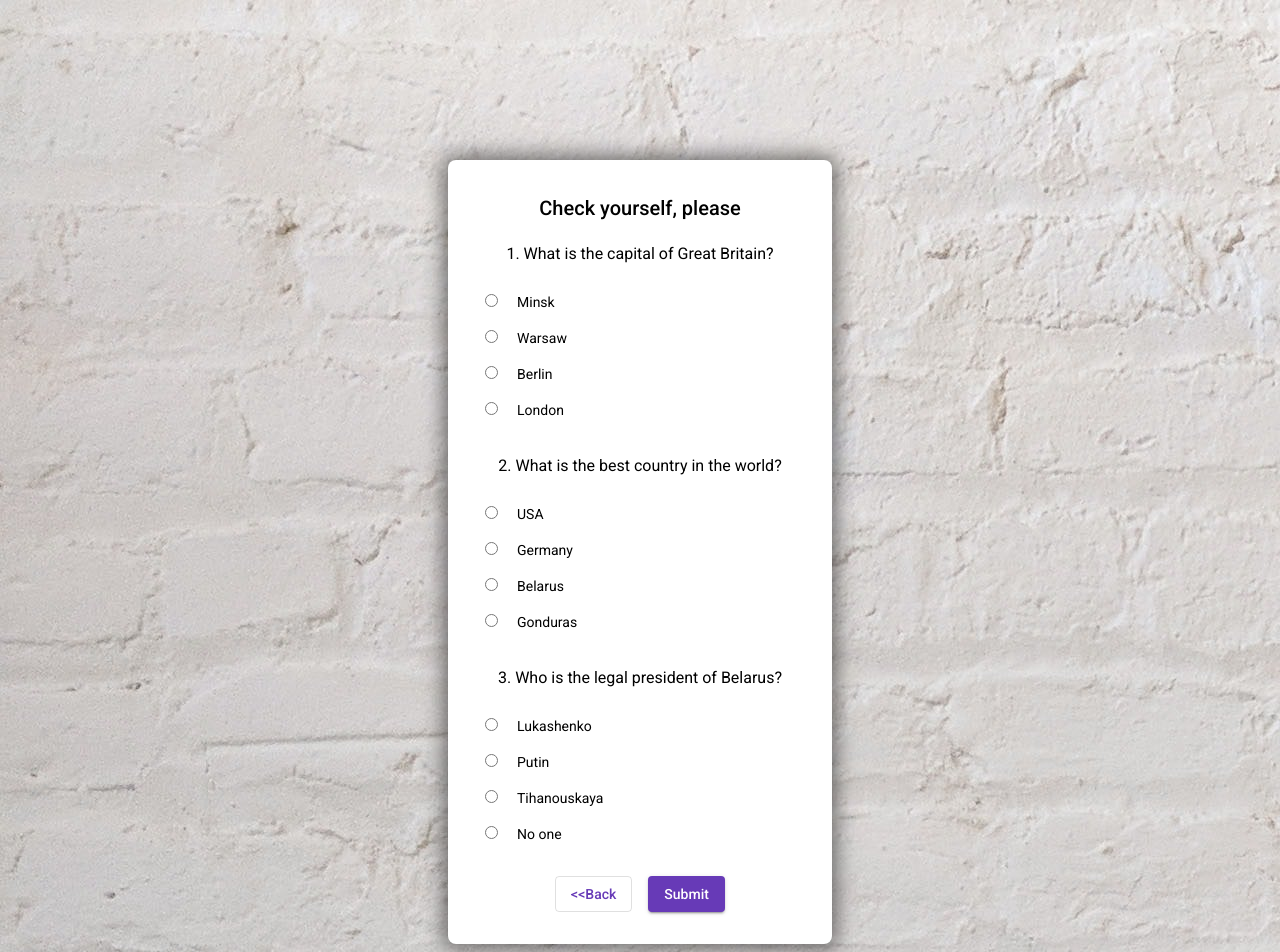
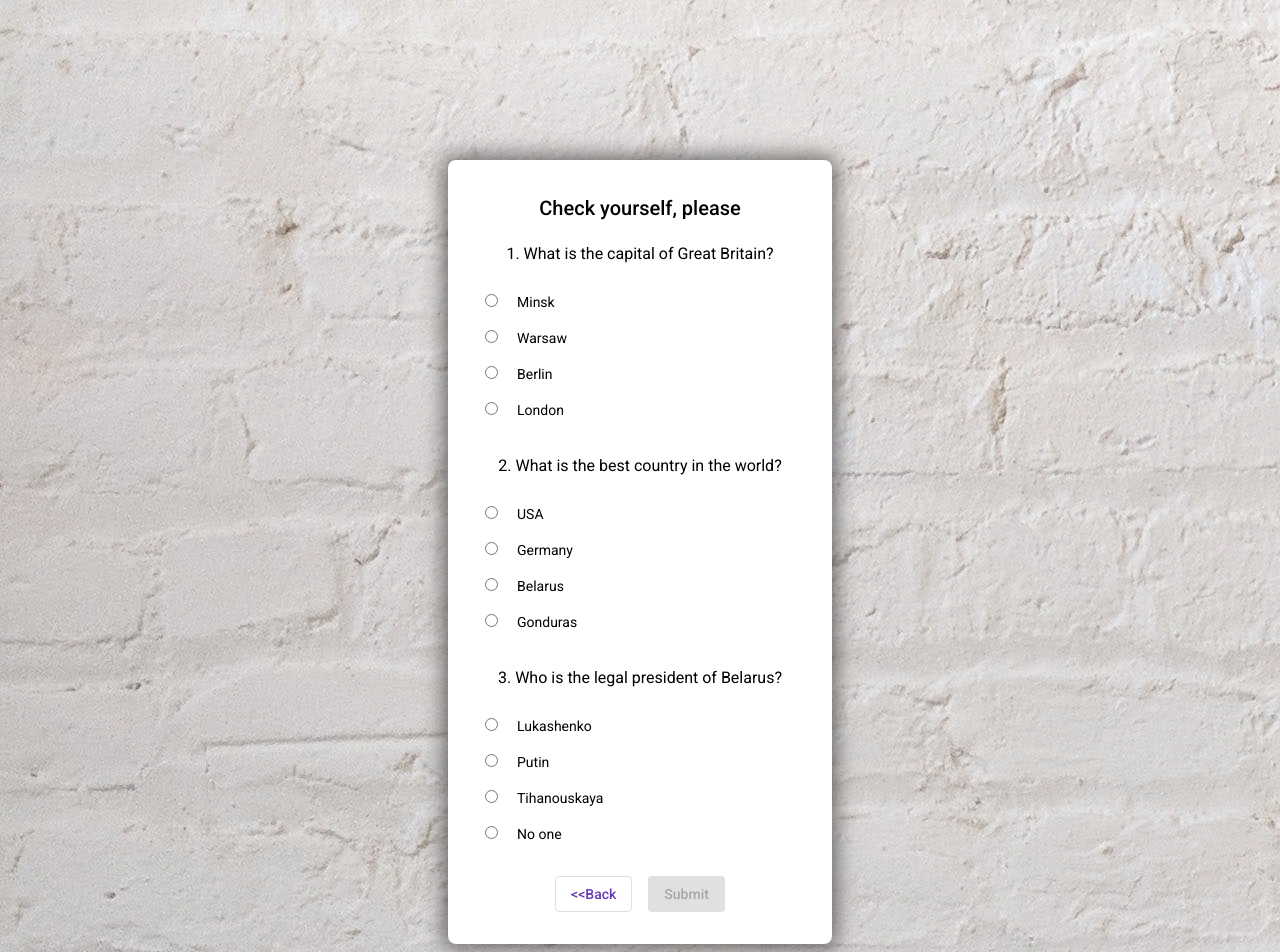
Before and after one commit to tanyushanel/quiz-app, an Angular app: page /preview in a window 1280 px wide. Shown: the top 952 px of the page. Built offline with nearby package versions, Linux system fonts and the light colour scheme.

Commit message:
completed routing

```diff
--- a/src/app/preview-page/preview-page.component.html
+++ b/src/app/preview-page/preview-page.component.html
@@ -11,9 +11,9 @@
                  class="line">
                 <input type="radio"
                        [id]="'val'+ ind"
-                       name="variant"
+                       [name]="'variant' + questionList.indexOf(item)"
                        [value]="case"
-                       [(ngModel)]="selectedCase">
+                       [(ngModel)]="item.choise">
                 <label [for]="'val'+ ind">{{case}}</label>
             </div>
         </div>
@@ -26,7 +26,9 @@
                 (click)="goBack()">&lt;&lt;Back</button>
         <button mat-raised-button
                 color="primary"
-                (click)="onSubmitResult()">Submit</button>
+                (click)="onSubmitResult()"
+                routerLink="/score"
+                [disabled]="!isAllSelected()">Submit</button>
     </div>
 
 </div>
--- a/src/app/preview-page/preview-page.component.ts
+++ b/src/app/preview-page/preview-page.component.ts
@@ -14,8 +14,21 @@ export class PreviewPageComponent implements OnInit {
 
   ngOnInit(): void {}
 
-  onSubmitResult(): void {
-    //todo: redirect to results page
+  onSubmitResult(): void {}
+
+  isAllSelected(): boolean {
+    for (let i = 0; i < this.questionList.length; i++) {
+      if (this.questionList[i].choise === '' || !this.questionList[i].choise) {
+        return false;
+      }
+    }
+    return true;
+  }
+
+  previewSelected(): void {
+    for (const item of this.questionList) {
+      // this.selectedCase = item.choise;
+    }
   }
 
   goBack(): void {
--- a/src/app/quizz.service.ts
+++ b/src/app/quizz.service.ts
@@ -43,7 +43,9 @@ export class QuizzService {
     this.questions[this.index]
   );
 
-  constructor() {}
+  constructor() {
+    console.log('==== Create QuizzService =====');
+  }
 
   get isLastQuestion(): boolean {
     if (this.index === this.questions.length - 1) {
--- a/src/app/score-page/score-page.component.html
+++ b/src/app/score-page/score-page.component.html
@@ -3,7 +3,8 @@
     <p class="score">{{ scoreResult }}</p>
     <div class="button-block">
         <button mat-raised-button
-                color="primary">Try again!</button>
+                color="primary"
+                routerLink="/start">Try again!</button>
     </div>
 
 
```
